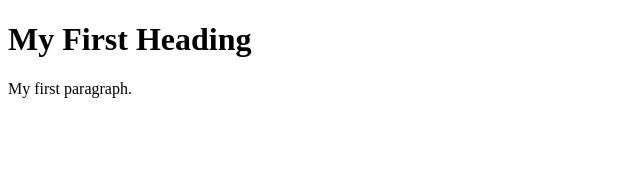
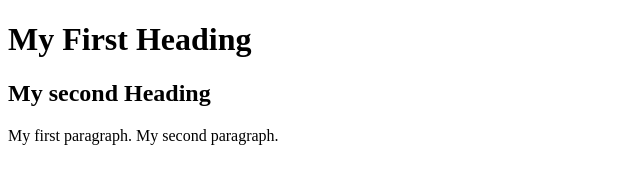
Before and after one commit to Shilpavsqe/index, a plain HTML site: page index.html in a window 1280 px wide. Shown: the whole page, without its empty margins (0-640 px from the left). Drawn offline with Linux system fonts and the light colour scheme.

Commit message:
Update index.html

```diff
--- a/index.html
+++ b/index.html
@@ -3,8 +3,10 @@
 <body>
 
 <h1>My First Heading</h1>
+<h2>My second Heading</h2>
+<p1>My first paragraph.</p1>
+<p2>My second paragraph.</p2>
 
-<p>My first paragraph.</p>
 
 </body>
 </html>
```
